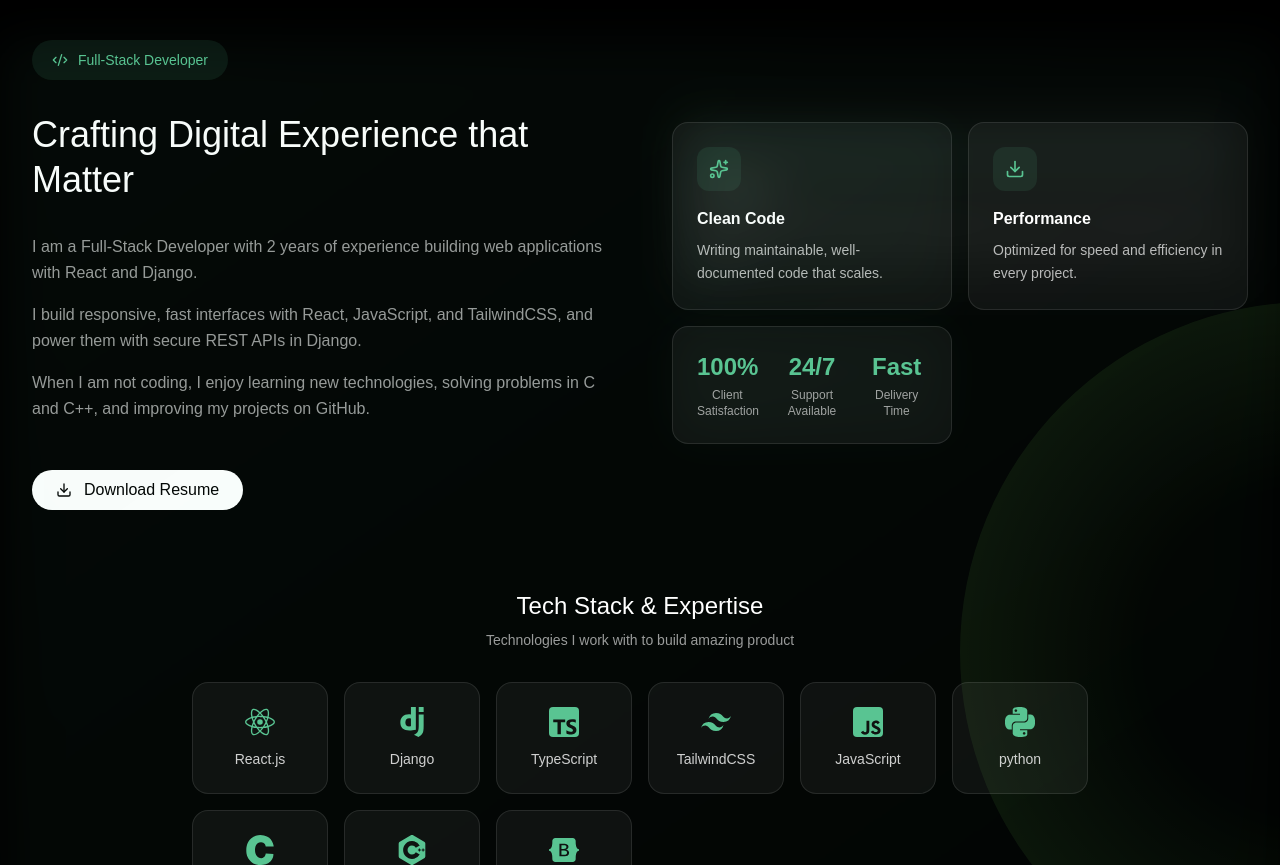
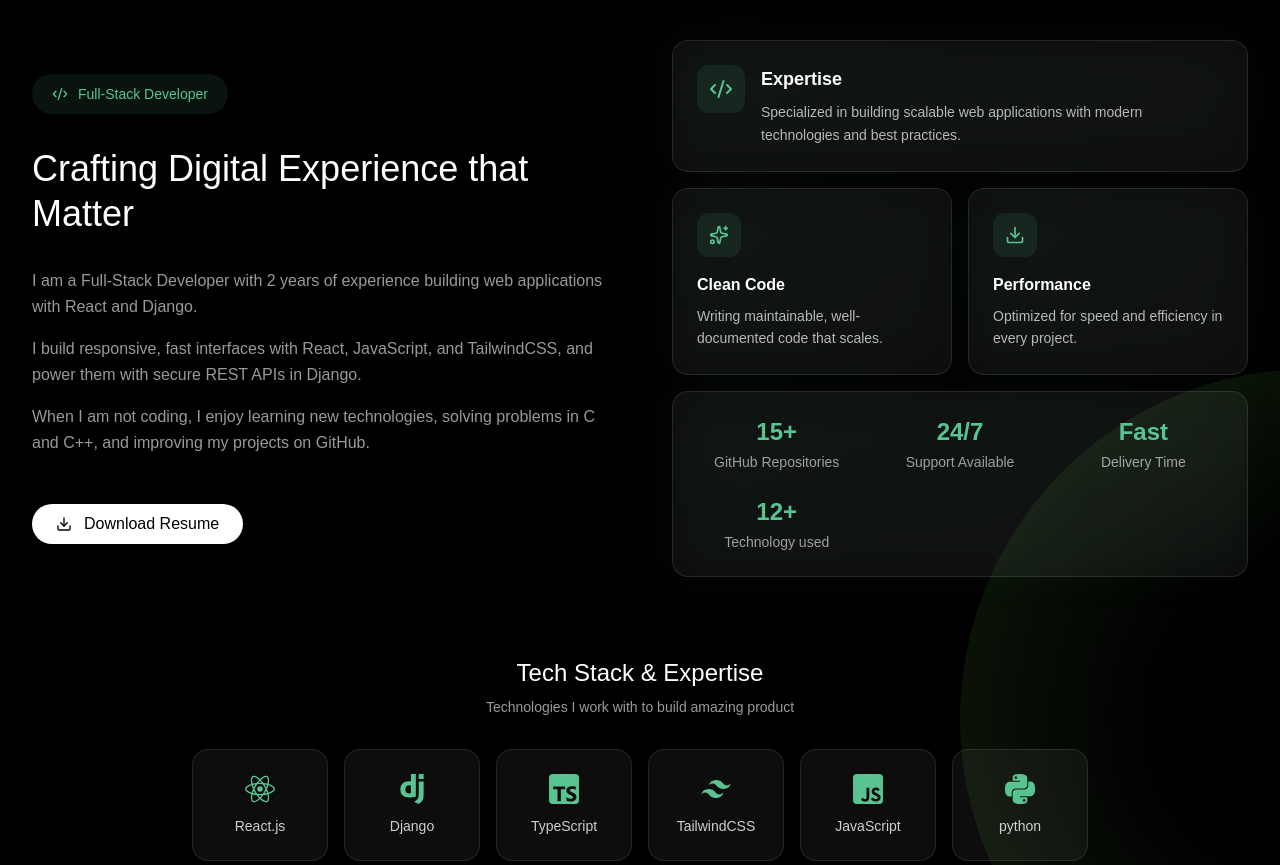
Before and after one commit to minhazarnob/Porfolio, a React app: page / in a window 1280 px wide. Shown: the part 840-1705 px from the top of the page. Built offline with nearby package versions, Linux system fonts and the light colour scheme; the HTML template or start-up script is replaced by a standard one.

Commit message:
About section info modified

```diff
--- a/src/components/sections/AboutSection.jsx
+++ b/src/components/sections/AboutSection.jsx
@@ -74,7 +74,7 @@ const AboutSection = () => {
 
                         <FadeIn delay={400}>
                             <button
-                                onClick={() => window.open(personalInfo.resume, "_blank")}
+                                onClick={() => window.open(peronalInfo.resume, "_blank")}
                                 className="inline-flex items-center gap-3 bg-white  text-black rounded-full px-6 py-2 text-base font-medium transition-all duration-300 w-fit group"
                             >
                                 <Download className="w-4 h-4 group-hover:translate-y-0.5 transition-transform duration-300" />
@@ -88,9 +88,9 @@ const AboutSection = () => {
                         <div className="grid grid-cols-2 gap-4">
 
                             <div className="col-span-2 relative group">
-                                <div className="absolute inset-0 bg-linear-to-br from-primary/10 to-primary/5 rounded-2xl blur-xl opacity-50 group-hove:opacity-75 transition-opacity duration-300 ">
-                                <div className="relative bg-white/5 border border-white/10 rounded-2xl p-6 hover: hover: border-primary/30 trnasition-all duration-300">
-                                <div className="flex items-start gap-4"></div>
+                                <div className="absolute inset-0 bg-linear-to-br from-primary/10 to-primary/5 rounded-2xl blur-xl opacity-50 group-hover:opacity-75 transition-opacity duration-300"/>
+                                <div className="relative bg-white/5 border border-white/10 rounded-2xl p-6 hover:border-primary/30 transition-all duration-300">
+                                    <div className="flex items-start gap-4">
                                         <div className="p-3 bg-primary/10 rounded-xl">
                                             <Code2 className="w-6 h-6 text-primary"/>
                                         </div>
@@ -119,7 +119,7 @@ const AboutSection = () => {
                                 </div>
                             </div>
 
-                            <div className="realtive group">
+                            <div className="relative group">
                                 <div className="absolute inset-0 bg-linear-to-br from-primary/10 to-primary/5 rounded-2xl blur-xl opacity-50 group-hover:opacity-75 transition-opacity duration-300"></div>
                                 <div className="relative bg-white/5 border border-white/10 rounded-2xl p-6 hover:border-primary/30 trnasition-all duration-300 h-full">
                                     <div className="p-3 bg-primary/10 rounded-xl w-fit mb-4">
@@ -132,21 +132,25 @@ const AboutSection = () => {
                                 </div>
                             </div>
 
-                            <div className="cols-span-2 relative group">
+                            <div className="col-span-full relative group">
                                 <div className="absolute inset-0 bg-linear-to-br from-primary/10 to-primary/5 rounded-2xl blur-xl opacity-50 group-hover:opacity-75 transition-opacity duration-300"></div>
-                                <div className="relative bg-white/5 border border-white/10 rounded-2xl p-6 hover:border-primary/30 trnasition-all duration-300">
+                                <div className="relative bg-white/5 border border-white/10 rounded-2xl p-6 hover:border-primary/30 transition-all duration-300">
                                     <div className="grid grid-cols-3 gap-6 text-center">
                                         <div>
-                                            <div className="text-2xl font-bold text-primary mb-1">100%</div>
-                                            <div className="text-xs text-white/60">Client Satisfaction</div>
+                                                <div className="text-2xl font-bold text-primary mb-1">15+</div>
+                                                <div className="text-sm text-white/60">GitHub Repositories</div>
                                         </div>
                                         <div>
                                                 <div className="text-2xl font-bold text-primary mb-1">24/7</div>
-                                            <div className="text-xs text-white/60">Support Available</div>
+                                                <div className="text-sm text-white/60">Support Available</div>
                                         </div>
                                         <div>
                                                 <div className="text-2xl font-bold text-primary mb-1">Fast</div>
-                                            <div className="text-xs text-white/60">Delivery Time</div>
+                                                <div className="text-sm text-white/60">Delivery Time</div>
+                                        </div>
+                                        <div>
+                                                <div className="text-2xl font-bold text-primary mb-1">12+</div>
+                                                <div className="text-sm text-white/60">Technology used</div>
                                         </div>
                                     </div>
                                 </div>
```
Lines whose indentation alone changed are shown as unchanged.
